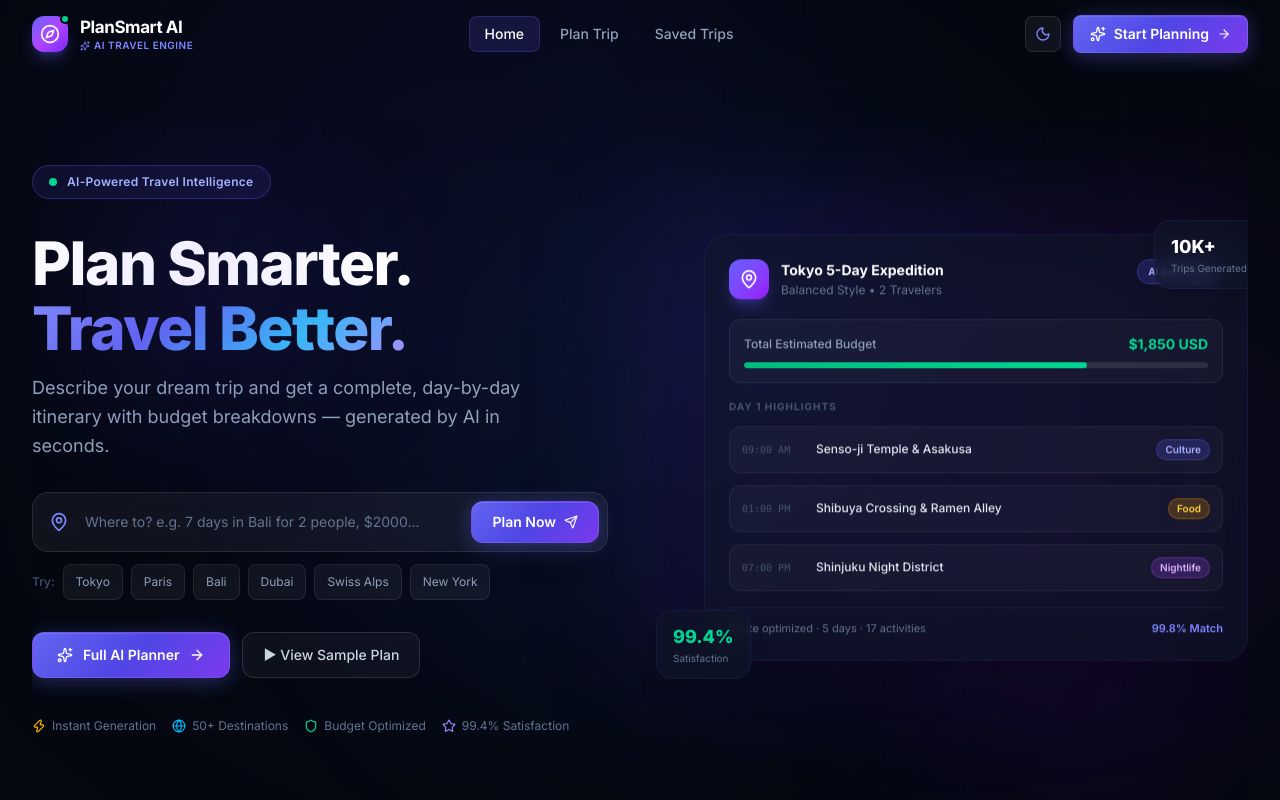
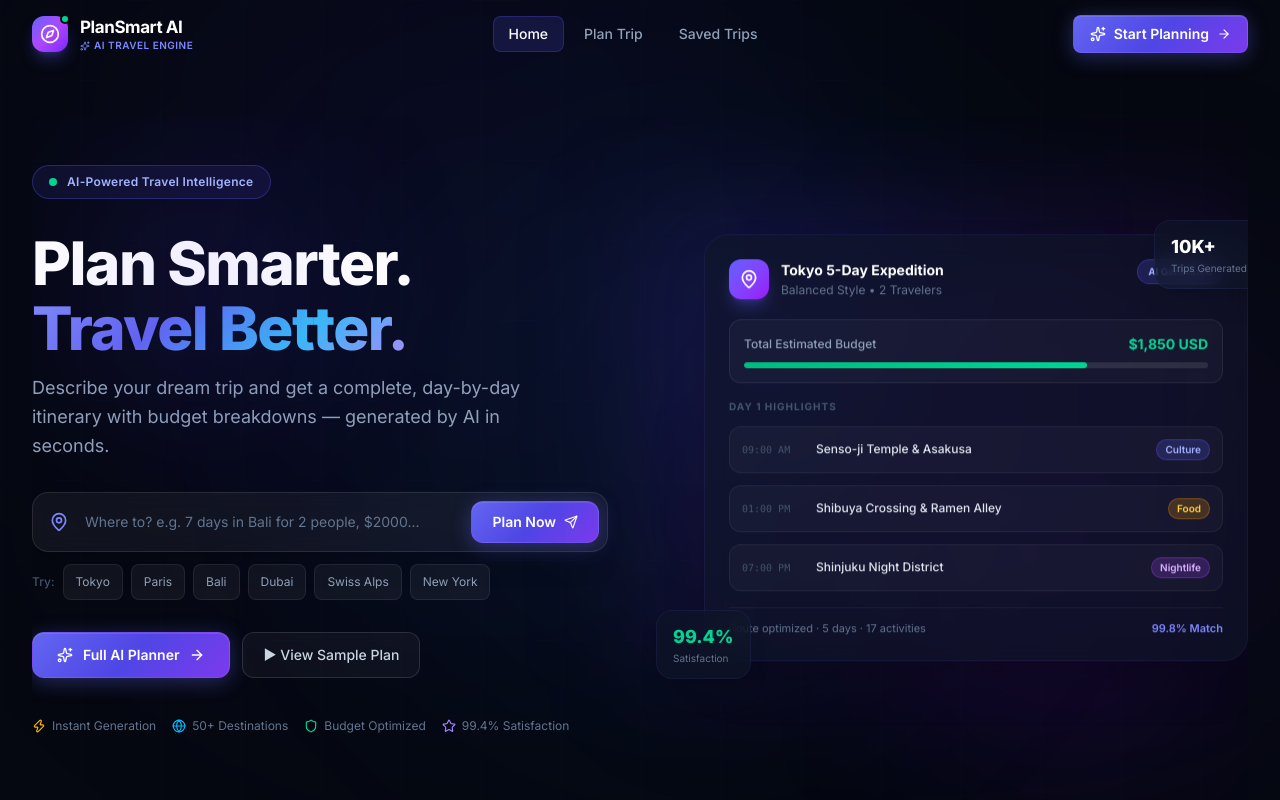
Before and after one commit to Tejamanoj/plansmart-ai, a React (Vite) app: page / in a window 1280 px wide. Shown: the top 800 px of the page. Built offline with nearby package versions, Linux system fonts and the light colour scheme.

Commit message:
refactor: remove theme toggle button from Navbar

```diff
--- a/src/components/common/Navbar.tsx
+++ b/src/components/common/Navbar.tsx
@@ -1,14 +1,12 @@
 import React, { useState, useEffect } from 'react';
 import { Link, NavLink } from 'react-router-dom';
-import { Sparkles, Menu, X, ArrowRight, Sun, Moon, Compass } from 'lucide-react';
+import { Sparkles, Menu, X, ArrowRight, Compass } from 'lucide-react';
 import { NAV_LINKS, APP_CONFIG } from '@/utils/constants';
 import { cn } from '@/utils/cn';
-import { useThemeContext } from '@/context/ThemeContext';
 
 export const Navbar: React.FC = () => {
   const [mobileMenuOpen, setMobileMenuOpen] = useState(false);
   const [scrolled, setScrolled] = useState(false);
-  const { isDark, toggleTheme } = useThemeContext();
 
   useEffect(() => {
     const handleScroll = () => setScrolled(window.scrollY > 20);
@@ -77,19 +75,8 @@ export const Navbar: React.FC = () => {
             ))}
           </nav>
 
-          {/* Desktop Actions */}
+          {/* Desktop Action */}
           <div className="hidden md:flex items-center gap-3">
-            <button
-              onClick={toggleTheme}
-              aria-label={isDark ? 'Switch to light mode' : 'Switch to dark mode'}
-              className="w-9 h-9 rounded-lg bg-white/5 border border-white/10 text-slate-400 hover:text-white hover:bg-white/10 hover:border-white/20 transition-all duration-200 flex items-center justify-center"
-            >
-              {isDark
-                ? <Sun className="w-4 h-4 text-amber-400" aria-hidden="true" />
-                : <Moon className="w-4 h-4 text-indigo-400" aria-hidden="true" />
-              }
-            </button>
-
             <Link to="/plan">
               <button className="btn-primary flex items-center gap-2 px-4 py-2 rounded-lg text-sm font-semibold text-white cursor-pointer">
                 <Sparkles className="w-4 h-4" />
@@ -101,17 +88,6 @@ export const Navbar: React.FC = () => {
 
           {/* Mobile controls */}
           <div className="flex md:hidden items-center gap-2">
-            <button
-              onClick={toggleTheme}
-              aria-label={isDark ? 'Switch to light mode' : 'Switch to dark mode'}
-              className="w-9 h-9 rounded-lg bg-white/5 border border-white/10 text-slate-400 hover:text-white flex items-center justify-center"
-            >
-              {isDark
-                ? <Sun className="w-4 h-4 text-amber-400" aria-hidden="true" />
-                : <Moon className="w-4 h-4 text-indigo-400" aria-hidden="true" />
-              }
-            </button>
-
             <button
               onClick={() => setMobileMenuOpen((prev) => !prev)}
               aria-label="Toggle Navigation Menu"
```
